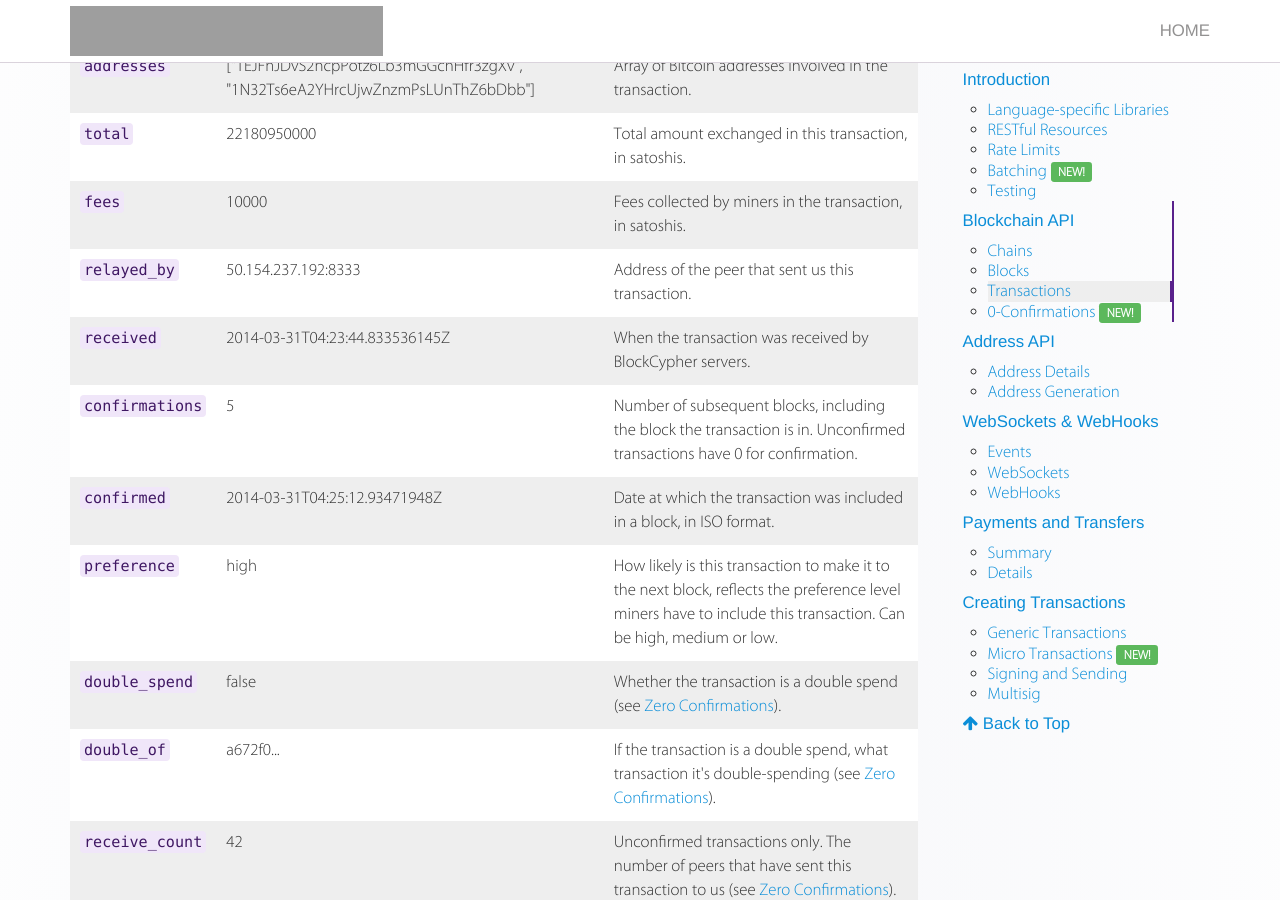
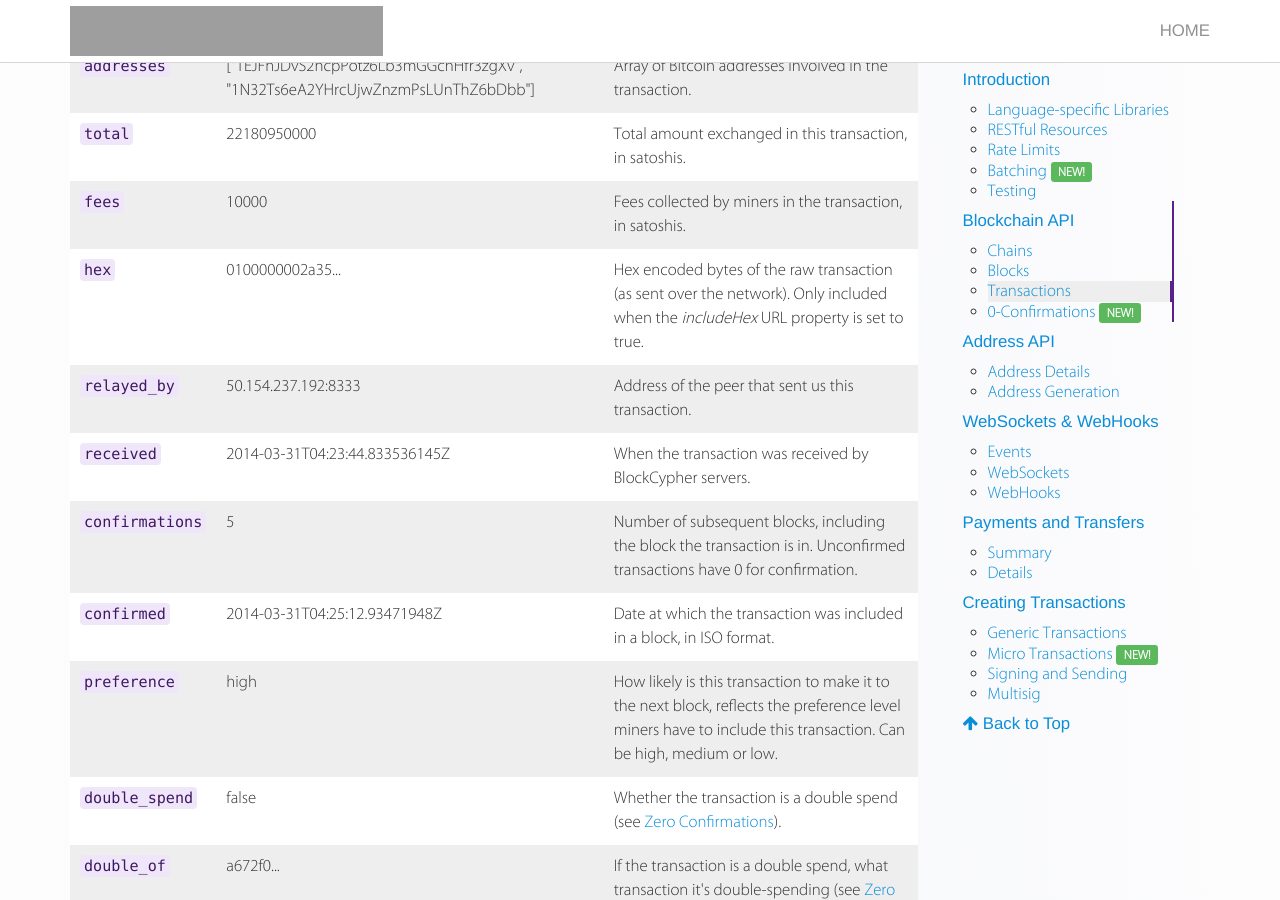
Before and after one commit to blockcypher/documentation, a Jekyll site: the page built from index.html, in a window 1280 px wide and 900 px high, scrolled down 6849 px. Built offline with Jekyll 4.4.1, drawn with Linux system fonts in a browser that asks for light colours; nearby versions of some CDN libraries; some web fonts are replaced; some of the changed text lies outside the part shown.

Commit message:
Documenting input age, transaction hex.

```diff
--- a/_includes/reference/blockchain_api.html
+++ b/_includes/reference/blockchain_api.html
@@ -288,6 +288,11 @@
         <td>Fees collected by miners in the transaction, in satoshis.</td>
       </tr>
       <tr>
+        <td><code>hex</code></td>
+        <td>0100000002a35...</td>
+        <td>Hex encoded bytes of the raw transaction (as sent over the network). Only included when the <i>includeHex</i> URL property is set to true.</td>
+      </tr>
+      <tr>
         <td><code>relayed_by</code></td>
         <td>50.154.237.192:8333</td>
         <td>Address of the peer that sent us this transaction.</td>
@@ -394,6 +399,11 @@
       <td><code>output_value</code></td>
       <td>1</td>
       <td>Value of the output being spent. Does not exist for <a href="https://en.bitcoin.it/wiki/Protocol_specification#Transaction_Verification">coinbase</a> transactions.</td>
+    </tr>
+    <tr>
+      <td><code>age</code></td>
+      <td>26</td>
+      <td>Number of confirmations since the transaction referenced by this input was included in the blockchain. Only present for unconfirmed transactions for now.</td>
     </tr>
     <tr>
       <td><code>script_type</code></td>
```
